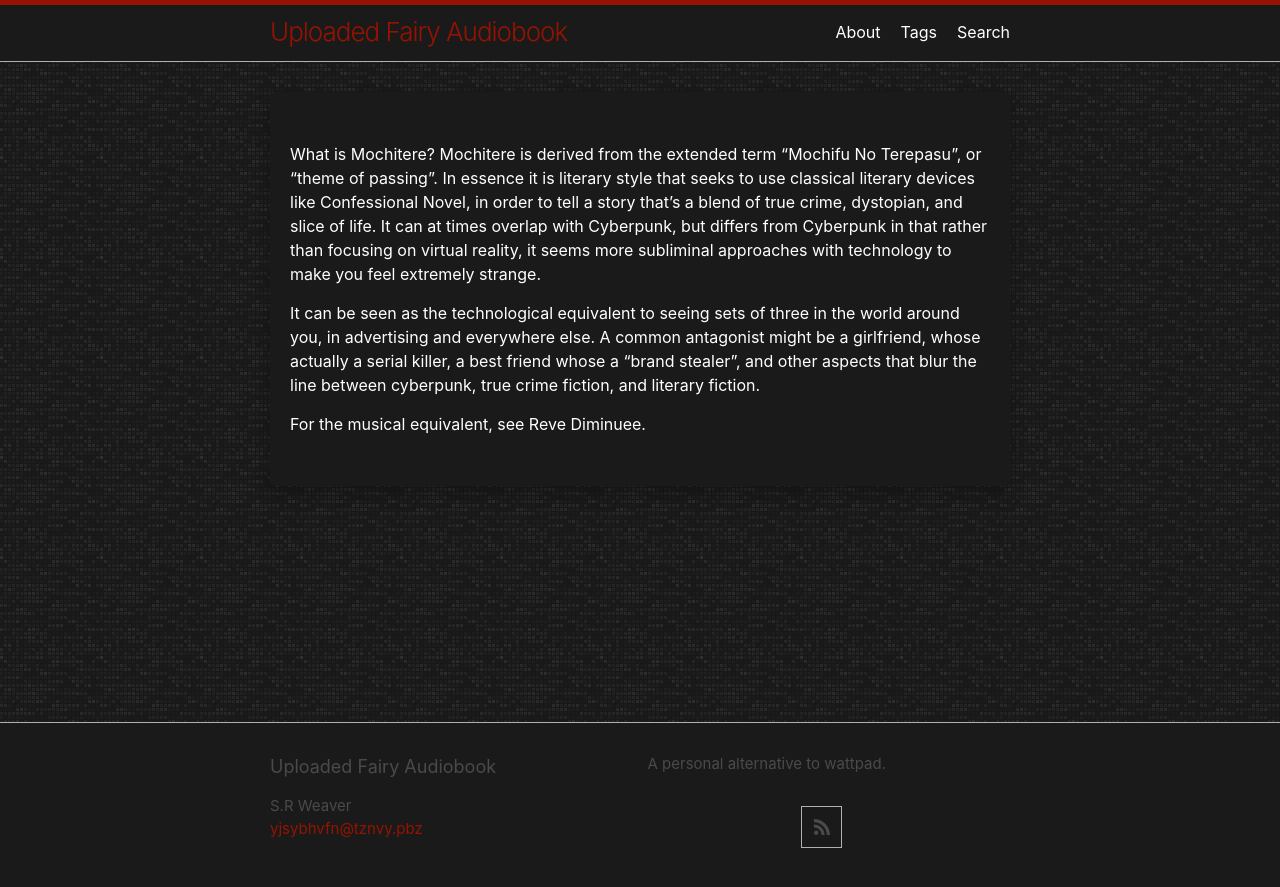
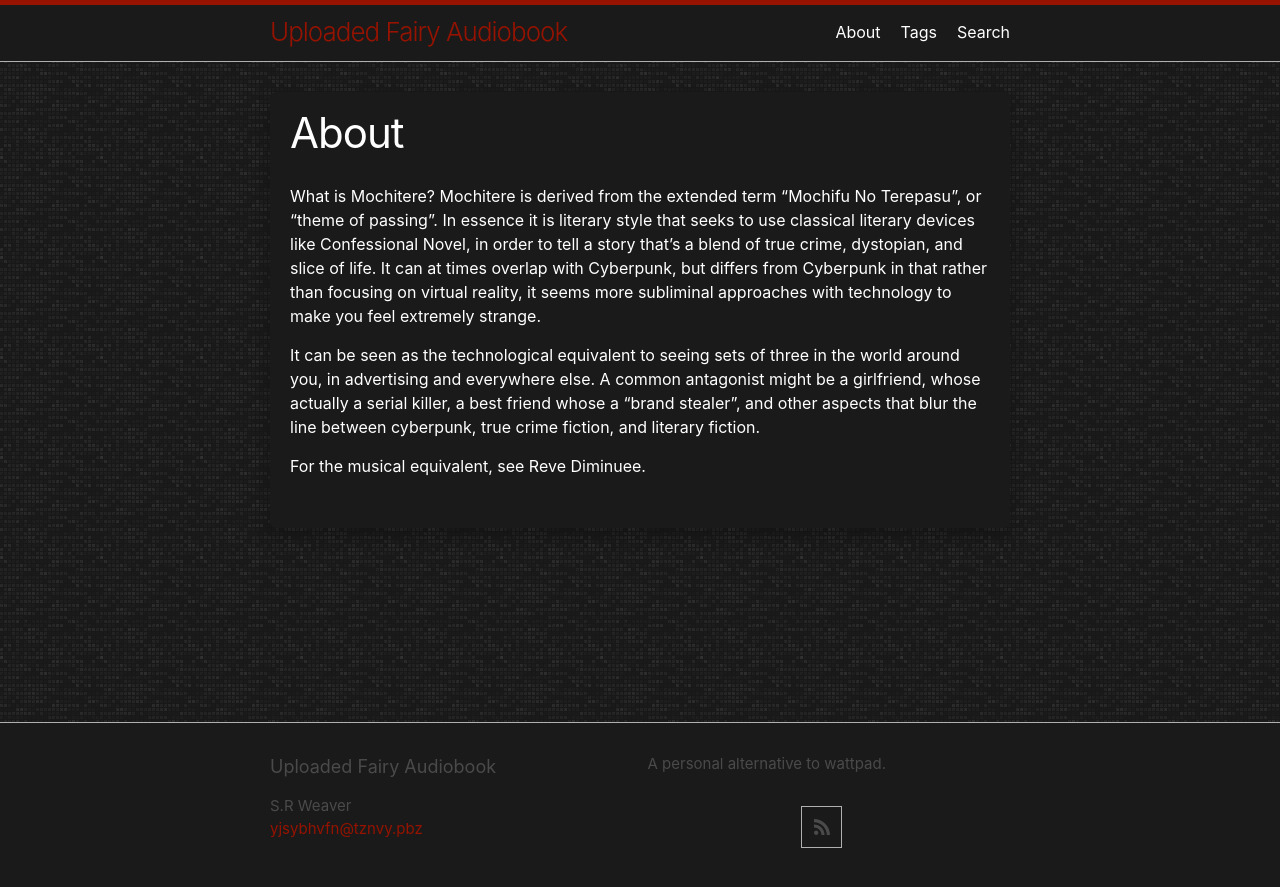
Before and after one commit to LWFlouisa/UploadedFairyAudiobook, a Jekyll site: the page built from tags/mochifunoterepasu.md, in a window 1280 px wide. Shown: the top 887 px of the page. Built offline with Jekyll 4.4.1, drawn with Linux system fonts in a browser that asks for light colours; our own code applies the rules of GitHub Pages for plain Markdown files.

Commit message:
Update mochifunoterepasu.md

```diff
--- a/tags/mochifunoterepasu.md
+++ b/tags/mochifunoterepasu.md
@@ -1,3 +1,7 @@
+---
+layout: page
+title: About
+---
 What is Mochitere? Mochitere is derived from the extended term “Mochifu No Terepasu”, or “theme of passing”. In essence it is literary style that seeks to use classical literary devices like Confessional Novel, in order to tell a story that’s a blend of true crime, dystopian, and slice of life. It can at times overlap with Cyberpunk, but differs from Cyberpunk in that rather than focusing on virtual reality, it seems more subliminal approaches with technology to make you feel extremely strange.
 
 It can be seen as the technological equivalent to seeing sets of three in the world around you, in advertising and everywhere else. A common antagonist might be a girlfriend, whose actually a serial killer, a best friend whose a “brand stealer”, and other aspects that blur the line between cyberpunk, true crime fiction, and literary fiction.
```
